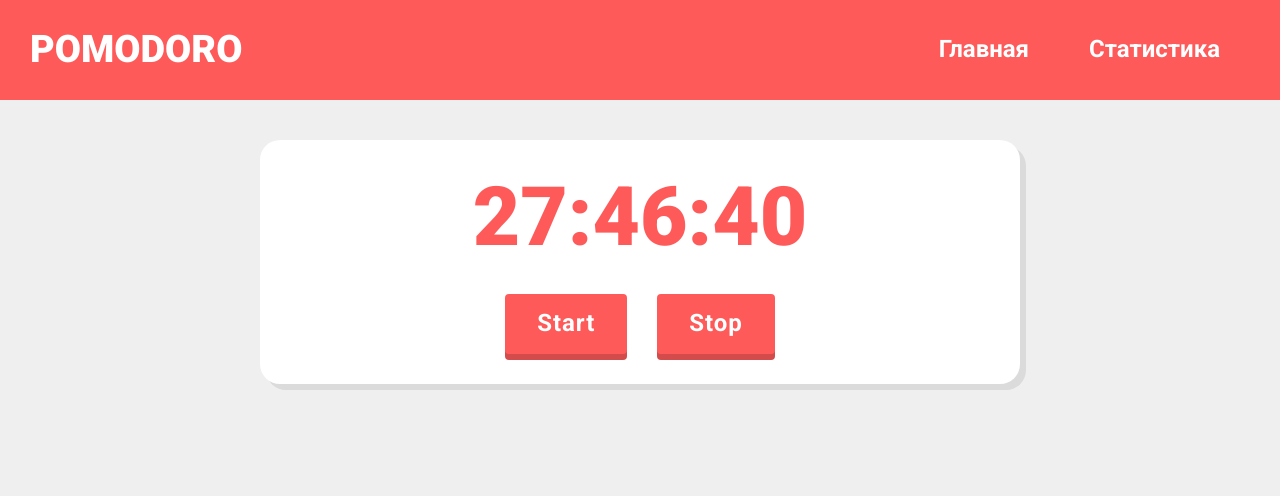
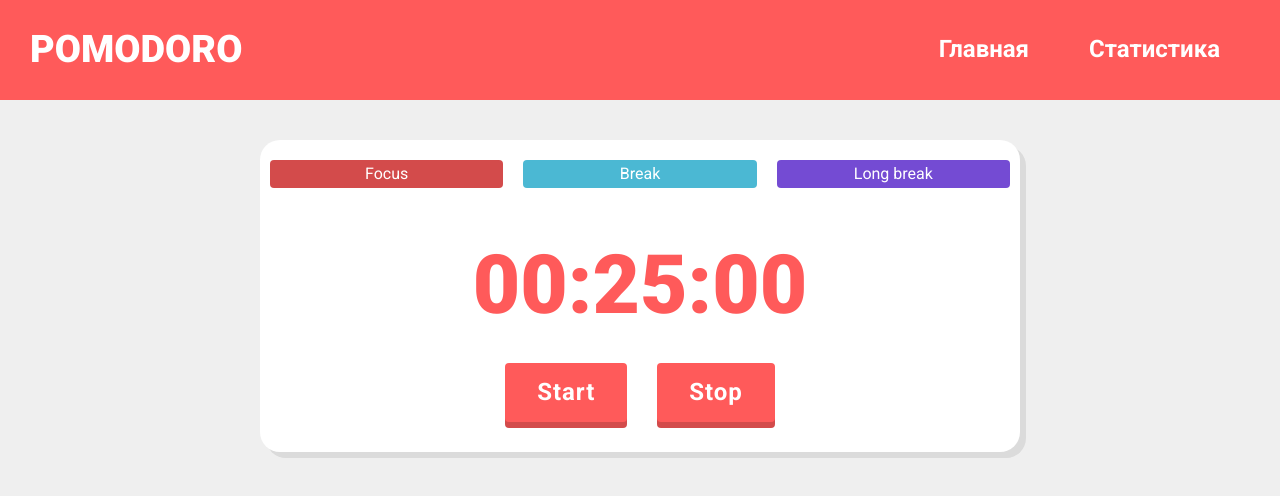
Before and after one commit to GroVlAn/pomodoro_vue, a Vue app: page /#/ in a window 1280 px wide. Shown: the top 496 px of the page. Built offline with nearby package versions, Linux system fonts and the light colour scheme.

Commit message:
add segments time and refacting code

```diff
--- a/src/components/header/app-header.vue
+++ b/src/components/header/app-header.vue
@@ -18,13 +18,8 @@ import TopNavBar from '../menu/top-nav-bar.vue';
 import { TLink } from '../menu/types';
 
 export default defineComponent({
-  data() {
-    return {
-      topMenu: menu as TLink[],
-    };
-  },
   setup() {
-    return {};
+    return { topMenu: menu as TLink[] };
   },
   components: {
     TopNavBar,
--- a/src/components/menu/top-nav-bar.vue
+++ b/src/components/menu/top-nav-bar.vue
@@ -3,8 +3,8 @@
     <router-link
       :to="item.url"
       class="nav__link"
-      v-for="item in menu"
-      :key="item.title"
+      v-for="(item, key) in menu"
+      :key="key"
     >
       {{ item.title }}
     </router-link>
@@ -17,7 +17,7 @@ import { TLink } from './types';
 
 export default defineComponent({
   props: {
-    menu: [] as PropType<TLink[]>,
+    menu: Array as PropType<TLink[]>,
   },
   emits: ['menu'],
   setup() {
--- /dev/null
+++ b/src/components/timer/app-pomodoro.vue
@@ -0,0 +1,76 @@
+<template>
+  <div class="white_conteiner">
+    <pomodoro-segments
+      :segments="segments"
+      @changeCurrentSegment="changeCurrentSegment"
+    ></pomodoro-segments>
+    <pomodoro-timer
+      @nextSegment="nextSegment"
+      :startTime="currentTime"
+    ></pomodoro-timer>
+  </div>
+</template>
+
+<script lang="ts">
+import { defineComponent, ref } from 'vue';
+
+import { SegmetnsTime } from './segmentsTime';
+import { TSegment } from './types';
+
+import PomodoroTimer from '../../components/timer/pomodoro-timer.vue';
+import PomodoroSegments from '../../components/timer/pomodoro-segments.vue';
+
+const segmetns: TSegment[] = [
+  {
+    name: 'Focus',
+    time: '00:25:00',
+    color: '#d34b4b',
+  },
+  {
+    name: 'Break',
+    time: '00:05:00',
+    color: '#4bb8d3',
+  },
+  {
+    name: 'Long break',
+    time: '00:15:00',
+    color: '#744bd3',
+  },
+];
+
+const segmetnsTime = new SegmetnsTime(segmetns);
+
+segmetnsTime.SetQueue = [0, 1, 0, 1, 2];
+
+export default defineComponent({
+  setup() {
+    return {
+      currentTime: ref(segmetnsTime.getTime('Focus')),
+      segments: ref(segmetns),
+    };
+  },
+  methods: {
+    changeCurrentSegment(name: string) {
+      if (!name) return;
+      try {
+        this.currentTime = segmetnsTime.getTime(name);
+      } catch (e) {
+        console.log(e);
+      }
+    },
+    nextSegment() {
+      try {
+        this.currentTime = segmetnsTime.getNext();
+      } catch (e) {
+        console.log(e);
+      }
+    },
+  },
+  components: {
+    'pomodoro-timer': PomodoroTimer,
+    'pomodoro-segments': PomodoroSegments,
+  },
+});
+</script>
+
+<style scoped></style>
--- /dev/null
+++ b/src/components/timer/pomodoro-segments.vue
@@ -0,0 +1,74 @@
+<template>
+  <div class="pomodoro_segments">
+    <div class="pomodoro_segments__wrapper">
+      <div class="pomodoro_segments__items">
+        <div
+          class="pomodoro_segments__item"
+          v-for="(item, key) in segments"
+          :key="key"
+          :style="{ backgroundColor: item.color }"
+          @click="changeCurrentSegment(item.name)"
+        >
+          {{ item.name }}
+          <a
+            href="#"
+            class="pomodoro_segments__segment"
+          ></a>
+        </div>
+      </div>
+    </div>
+  </div>
+</template>
+
+<script lang="ts">
+import { PropType, defineComponent } from 'vue';
+import { TSegment } from './types';
+
+export default defineComponent({
+  props: {
+    segments: Array as PropType<TSegment[]>,
+  },
+  setup() {
+    return {};
+  },
+  methods: {
+    changeCurrentSegment(name: string) {
+      this.$emit('changeCurrentSegment', name);
+    },
+  },
+});
+</script>
+
+<style scoped>
+.pomodoro_segments__wrapper {
+  padding: 20px 10px;
+}
+
+.pomodoro_segments__items {
+  display: flex;
+  flex-wrap: wrap;
+  margin-left: -20px;
+}
+
+.pomodoro_segments__item {
+  flex: 0 0 calc(33.3333% - 20px);
+  margin-left: 20px;
+  border-radius: 4px;
+  text-align: center;
+  color: #fff;
+  padding: 5px 10px;
+  cursor: pointer;
+
+  &.this--work {
+    background-color: #d34b4b;
+  }
+
+  &.this--break {
+    background-color: #4bb8d3;
+  }
+
+  &.this--long-break {
+    background-color: #744bd3;
+  }
+}
+</style>
--- a/src/components/timer/pomodoro-timer.vue
+++ b/src/components/timer/pomodoro-timer.vue
@@ -2,21 +2,21 @@
   <div class="pomodoro_timer">
     <div class="pomodoro_timer__wrapper">
       <div class="pomodoro_timer__timer">
-        <div class="pomodoro_timer__current_time">{{ pretyTime }}</div>
+        <div class="pomodoro_timer__current_time">{{ state.stringTime }}</div>
       </div>
       <div class="pomodoro_timer__buttons">
         <div class="pomodoro_timer__button">
           <button
             class="btn"
             @click="start"
-            v-show="!isRunnitng"
+            v-show="!state.isRunnitng"
           >
             Start
           </button>
           <button
             class="btn"
             @click="pause"
-            v-show="isRunnitng"
+            v-show="state.isRunnitng"
           >
             Pause
           </button>
@@ -35,68 +35,78 @@
 </template>
 
 <script lang="ts">
-import { defineComponent } from 'vue';
-import { ref } from 'vue';
+import { defineComponent, reactive, watch } from 'vue';
+import { prettyTime } from '../../shared/api/helpers/timeHelper';
 
 export default defineComponent({
   props: {
     startTime: Number,
   },
   setup(props) {
+    const state = reactive({
+      currentTime: props.startTime,
+      initialTime: props.startTime,
+      timer: 0,
+      isRunnitng: false,
+      stringTime: prettyTime(props.startTime ?? 0),
+    });
+
+    watch(
+      () => props.startTime,
+      (value) => {
+        if (state.isRunnitng && state.currentTime != props.startTime) {
+          state.isRunnitng = false;
+          clearInterval(state.timer);
+          state.timer = 0;
+        }
+        state.currentTime = value;
+        state.initialTime = value;
+        state.stringTime = prettyTime(value ?? 0);
+      },
+    );
+
+    watch(
+      () => state.currentTime,
+      (value) => {
+        state.currentTime = value;
+        state.stringTime = prettyTime(value ?? 0);
+      },
+    );
+
     return {
-      currentTime: ref(props.startTime),
-      initialTime: props.startTime,
-      timer: ref(0),
-      isRunnitng: ref(false),
+      state,
     };
-  },
-  computed: {
-    pretyTime() {
-      if (!this.currentTime) {
-        return '00:00:00';
-      }
-      const hours = Math.floor(this.currentTime / 3600);
-      const remainderHours = this.currentTime - hours * 3600;
-      const minutes = Math.floor(remainderHours / 60);
-      const seconds = remainderHours - minutes * 60;
-
-      const strTimer = {
-        hours: Math.floor(hours / 10) == 0 ? `0${hours}` : hours,
-        minutes: Math.floor(minutes / 10) == 0 ? `0${minutes}` : minutes,
-        seconds: Math.floor(seconds / 10) == 0 ? `0${seconds}` : seconds,
-      };
-
-      return `${strTimer.hours}:${strTimer.minutes}:${strTimer.seconds}`;
-    },
   },
   methods: {
     start() {
-      if (this.timer == 0) {
-        this.isRunnitng = true;
+      if (this.state.timer == 0) {
+        this.state.isRunnitng = true;
 
-        this.timer = setInterval(() => {
-          if (!this.currentTime) {
-            this.timer = 0;
+        this.state.timer = setInterval(() => {
+          if (!this.state.currentTime) {
+            this.state.timer = 0;
+            this.$emit('nextSegment');
             return;
           }
-          this.currentTime--;
+
+          this.state.currentTime--;
         }, 1000);
       }
     },
     stop() {
-      if (!this.currentTime) return;
+      if (!this.state.currentTime) return;
 
-      this.isRunnitng = false;
-      clearInterval(this.timer);
-      this.timer = 0;
-      this.currentTime = this.initialTime;
+      this.state.isRunnitng = false;
+      clearInterval(this.state.timer);
+      this.state.timer = 0;
+      this.state.currentTime = this.state.initialTime;
     },
     pause() {
-      if (!this.currentTime) return;
+      if (!this.state.currentTime) return;
 
-      this.isRunnitng = false;
-      clearInterval(this.timer);
-      this.timer = 0;
+      this.state.isRunnitng = false;
+      clearInterval(this.state.timer);
+      this.state.timer = 0;
     },
   },
 });
--- /dev/null
+++ b/src/components/timer/segmentsTime.ts
@@ -0,0 +1,60 @@
+import { TIME_PATTERN } from '@/shared/api/helpers/timeHelper';
+import { MinimalRangeError, ValidationError } from '../../shared/api/exceptions/exceptions';
+import { TSegment } from './types';
+
+export class SegmetnsTime {
+  private segmetns: TSegment[];
+  private nextSegment: number;
+  private prevSegnent: number;
+  private queue: Array<number>;
+
+  public constructor(segments: TSegment[]) {
+    this.segmetns = segments;
+    this.nextSegment = -1;
+    this.prevSegnent = -1;
+    this.queue = [];
+  }
+
+  public set SetQueue(items: Array<number>) {
+    if (items.length < 2) {
+      throw new MinimalRangeError('Segment queue must have more 2 items');
+    }
+    this.queue = items;
+  }
+
+  private timeToSecond(timeString: string) {
+    const partsTime = timeString.split(':');
+
+    const hours = Number.parseInt(partsTime[0]);
+    const minutes = Number.parseInt(partsTime[1]);
+    const seconds = Number.parseInt(partsTime[2]);
+
+    return hours * 3600 + minutes * 60 + seconds;
+  }
+
+  public getTime(segmetnName: string) {
+    const currentSegment = this.segmetns.filter((item) => item.name == segmetnName.trim());
+
+    if (currentSegment.length == 0) {
+      throw new ValidationError(`Segmetn ${segmetnName} not found`);
+    }
+
+    if (!currentSegment[0].time.match(TIME_PATTERN)) {
+      throw new ValidationError('Incorrect time format');
+    }
+
+    return this.timeToSecond(currentSegment[0].time);
+  }
+
+  public getNext() {
+    if (this.nextSegment >= this.queue.length) {
+      this.nextSegment = -1;
+    }
+    this.nextSegment++;
+    this.prevSegnent =
+      this.nextSegment == 0 ? this.queue[this.queue.length - 1] : this.queue[this.nextSegment];
+    const currentItem = this.queue[this.nextSegment];
+
+    return this.timeToSecond(this.segmetns[currentItem].time);
+  }
+}
--- /dev/null
+++ b/src/components/timer/service.ts
@@ -0,0 +1 @@
+export class PomodoroService {}
--- /dev/null
+++ b/src/components/timer/types.ts
@@ -0,0 +1,5 @@
+export type TSegment = {
+  name: string;
+  time: string;
+  color: string;
+};
--- /dev/null
+++ b/src/shared/api/exceptions/exceptions.ts
@@ -0,0 +1,13 @@
+export class ValidationError extends Error {
+  public constructor(message: string) {
+    super(message);
+    this.message = message;
+  }
+}
+
+export class MinimalRangeError extends Error {
+  public constructor(message: string) {
+    super(message);
+    this.message = message;
+  }
+}
--- /dev/null
+++ b/src/shared/api/helpers/timeHelper.ts
@@ -0,0 +1,19 @@
+export const prettyTime = (time: number) => {
+  if (!time) {
+    return '00:00:00';
+  }
+  const hours = Math.floor(time / 3600);
+  const remainderHours = time - hours * 3600;
+  const minutes = Math.floor(remainderHours / 60);
+  const seconds = remainderHours - minutes * 60;
+
+  const strTimer = {
+    hours: Math.floor(hours / 10) == 0 ? `0${hours}` : hours,
+    minutes: Math.floor(minutes / 10) == 0 ? `0${minutes}` : minutes,
+    seconds: Math.floor(seconds / 10) == 0 ? `0${seconds}` : seconds,
+  };
+
+  return `${strTimer.hours}:${strTimer.minutes}:${strTimer.seconds}`;
+};
+
+export const TIME_PATTERN = '^(([0-9][0-9]):([0-9][0-9]):([0-9][0-9]))$';
--- a/src/views/mainPage/main-page.vue
+++ b/src/views/mainPage/main-page.vue
@@ -2,10 +2,7 @@
   <div class="container">
     <div>
       <div class="section">
-        <pomodoro-timer
-          class="white_conteiner"
-          :startTime="100000"
-        ></pomodoro-timer>
+        <app-pomodoro></app-pomodoro>
       </div>
     </div>
   </div>
@@ -13,14 +10,15 @@
 
 <script lang="ts">
 import { defineComponent } from 'vue';
-import PomodoroTimer from '../../components/timer/pomodoro-timer.vue';
+
+import AppPomodoro from '../../components/timer/app-pomodoro.vue';
 
 export default defineComponent({
   setup() {
     return {};
   },
   components: {
-    PomodoroTimer,
+    'app-pomodoro': AppPomodoro,
   },
 });
 </script>
```
